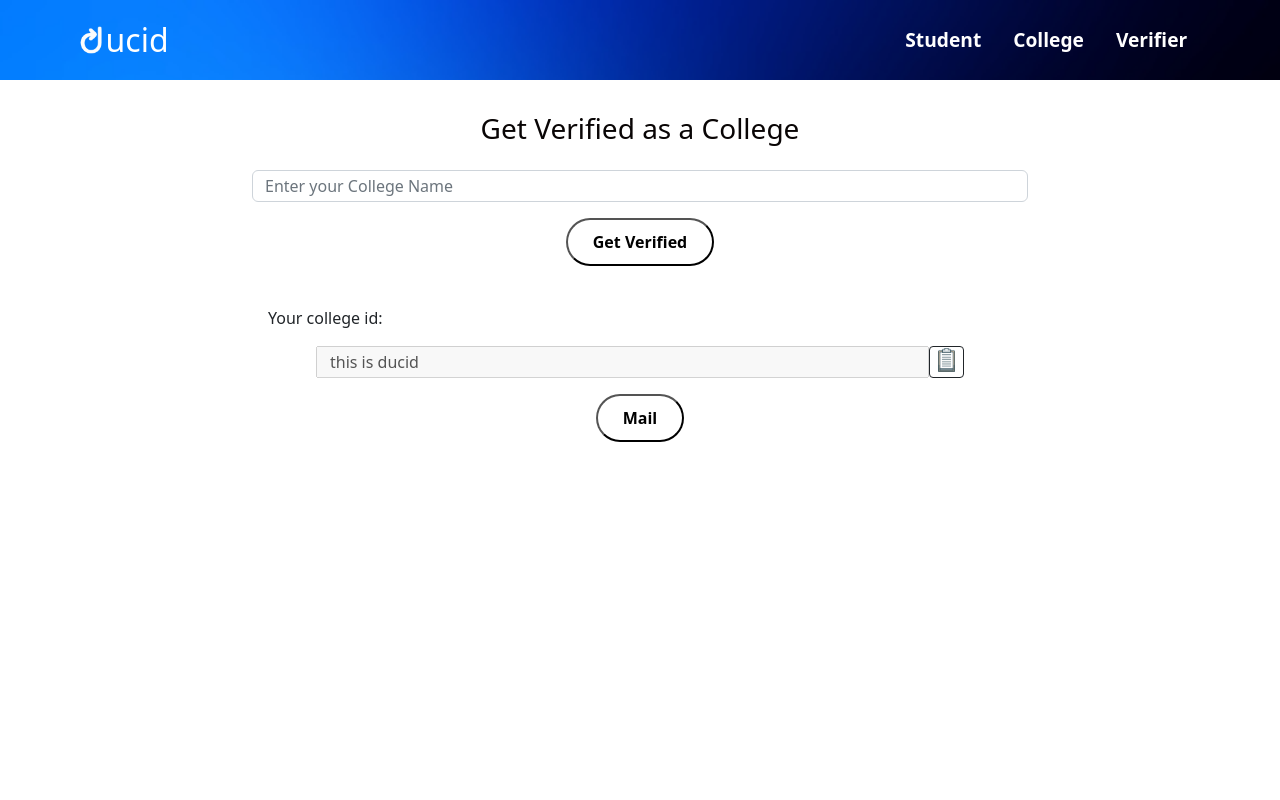
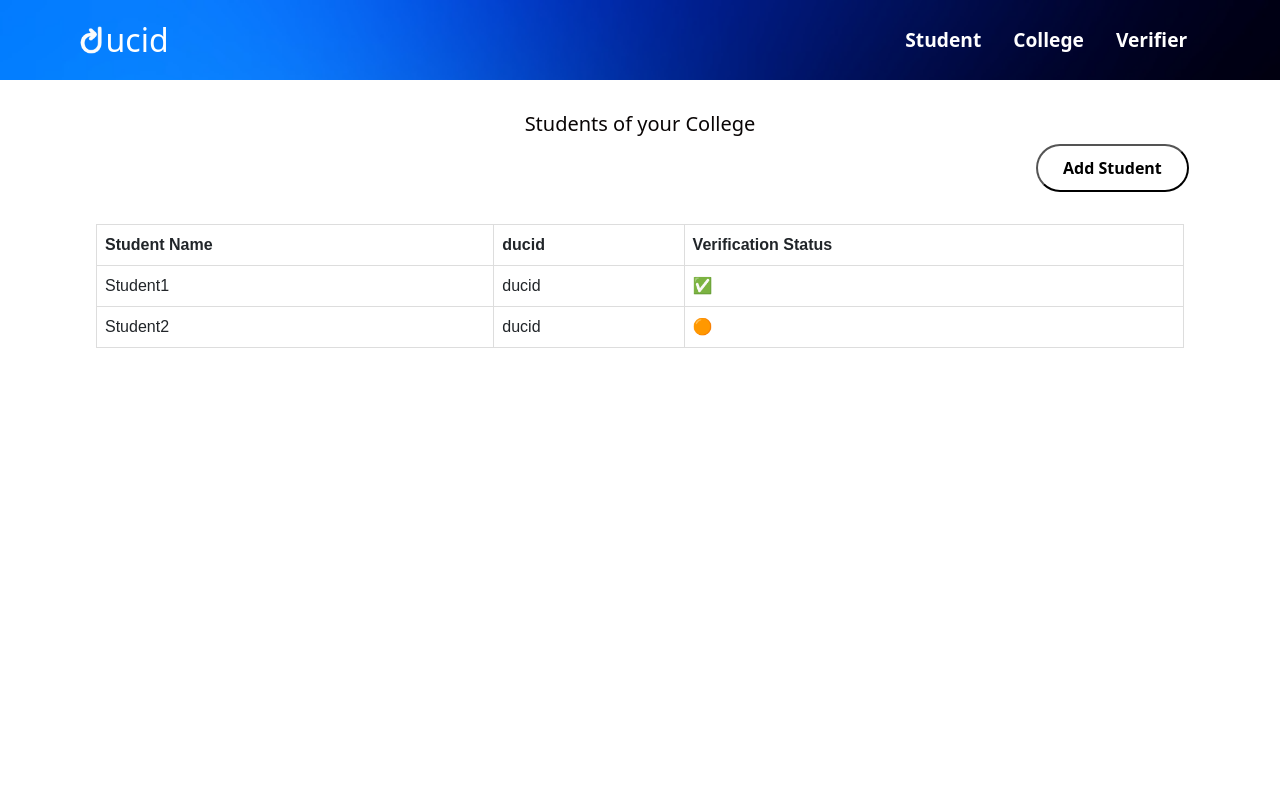
Before and after one commit to Suresh-Ben/ducid, a React (Create React App) app in the folder ducid-website/: page /college in a window 1280 px wide. Shown: the top 800 px of the page. Built offline with nearby package versions, Linux system fonts and the light colour scheme.

Commit message:
minimal verified college page done

```diff
--- a/ducid-website/src/componenets/College/PendingCollege/PendingCollege.css
+++ b/ducid-website/src/componenets/College/PendingCollege/PendingCollege.css
@@ -0,0 +1,7 @@
+.pending-college-heading {
+    padding-top: 2rem;
+    color: rgb(9, 5, 5);
+}
+.pending-college-body {
+    height: 100vh;
+}
--- a/ducid-website/src/componenets/College/PendingCollege/PendingCollege.jsx
+++ b/ducid-website/src/componenets/College/PendingCollege/PendingCollege.jsx
@@ -1,10 +1,29 @@
 import React from "react";
 
 import './PendingCollege.css';
-
+import SimpleButton from '../../requires/Buttons/SimpleButton';
+import IdSection from "../../requires/IdSection";
+import Navbar from '../../requires/Navbar';
+import Footer from '../../requires/Footer';
 function PendingCollege() {
     return (
-        <h1>This is Pending College Page</h1>
+        <div>
+            <div className="nav-back"><Navbar/></div>
+            <div className="pending-college-body">
+            <form style={{display: "flex", justifyContent:'center'}} >
+                    <div style={{width : '75%'}} className="form-group">
+                        <h3 className="pending-college-heading" ><center>Your request is still pending!</center></h3>
+                        <h5 style={{paddingTop : "1rem"}}><center>You can mail us to know the status of your verification.</center></h5>
+                        <br />
+                        <div>
+                            <IdSection purpose="college" ducid="this is ducid"/>
+                            <div style={{display:"flex", justifyContent:"center", marginTop: '1rem'}}><SimpleButton text = {"Mail"}/></div>
+                        </div>
+                    </div>
+            </form>
+            </div>
+            <div><Footer/></div>
+        </div>
     )
 }
 
--- a/ducid-website/src/componenets/College/VerifiedCollege/VerifiedCollege.css
+++ b/ducid-website/src/componenets/College/VerifiedCollege/VerifiedCollege.css
@@ -0,0 +1,25 @@
+.verified-college-heading {
+    padding-top: 2rem;
+    color: rgb(9, 5, 5);
+}
+.verified-college-section-body {
+    height: 100vh;
+}
+table {
+    width: 85%;
+    margin: 0 2rem;
+
+    border-color: black;
+    font-family: arial, sans-serif;
+    border-collapse: collapse;
+}
+td, th {
+    border: 1px solid #dddddd;
+    text-align: left;
+    padding: 8px;
+  }
+.verified-college-addstudent-btn {
+    display: flex;
+    justify-content: right;
+    margin: 0 5rem 2rem 0;
+}
--- a/ducid-website/src/componenets/College/VerifiedCollege/VerifiedCollege.jsx
+++ b/ducid-website/src/componenets/College/VerifiedCollege/VerifiedCollege.jsx
@@ -1,10 +1,40 @@
 import React from "react";
 
 import './VerifiedCollege.css';
+import Navbar from '../../requires/Navbar';
+import Footer from '../../requires/Footer';
+import SimpleButton from "../../requires/Buttons/SimpleButton";
 
 function VerifiedCollege() {
     return (
-        <h1>This is Verified College Page</h1>
+        <div>
+            <div className="nav-back"><Navbar/></div>
+            <div className="verified-college-section-body">
+                <h5 className="verified-college-heading"><center>Students of your College</center></h5>
+                <div className="verified-college-addstudent-btn"><SimpleButton text={"Add Student"}/></div>
+                <div style={{display:"flex", justifyContent:'center'}}>
+                    <table  className="verified-college-table">
+                        <tr className="verified-college-row">
+                            <th>Student Name</th>
+                            <th>ducid</th>
+                            <th>Verification Status</th>
+                        </tr>
+                        <tr>
+                            <td>Student1</td>
+                            <td>ducid</td>
+                            <td>&#9989;</td>
+                        </tr>
+                        <tr>
+                            <td>Student2</td>
+                            <td>ducid</td>
+                            <td>&#x1F7E0;</td>
+                        </tr>
+                    </table>
+                </div>
+            </div>
+            <div><Footer/></div>
+
+        </div>
     )
 }
 
--- a/ducid-website/src/componenets/requires/Buttons/SimpleButton/SimpleButton.jsx
+++ b/ducid-website/src/componenets/requires/Buttons/SimpleButton/SimpleButton.jsx
@@ -3,7 +3,7 @@ import './SimpleButton.css';
 function SimpleButton(props) {
     return(
         <a href={props.link} >
-            <button type={props.type} onClick={props.onClick} className="simple-button">
+            <button style={{backgroundColor : props.backgroundColor, color : props.color}} type={props.type} onClick={props.onClick} className="simple-button">
                 {props.text}
             </button>
         </a>
--- a/ducid-website/src/pages/College/College.jsx
+++ b/ducid-website/src/pages/College/College.jsx
@@ -2,11 +2,14 @@ import React from 'react';
 
 import './College.css';
 import NewCollege from '../../componenets/College/NewCollege/NewCollege';
-
+import PendingCollege from '../../componenets/College/PendingCollege/PendingCollege';
+import VerifiedCollege from '../../componenets/College/VerifiedCollege/VerifiedCollege';
 function College() {
     return (
         <div>
-            <NewCollege/>
+            {/* <NewCollege/> */}
+            {/* <PendingCollege/> */}
+            <VerifiedCollege/>
         </div>
     );
 }
```
